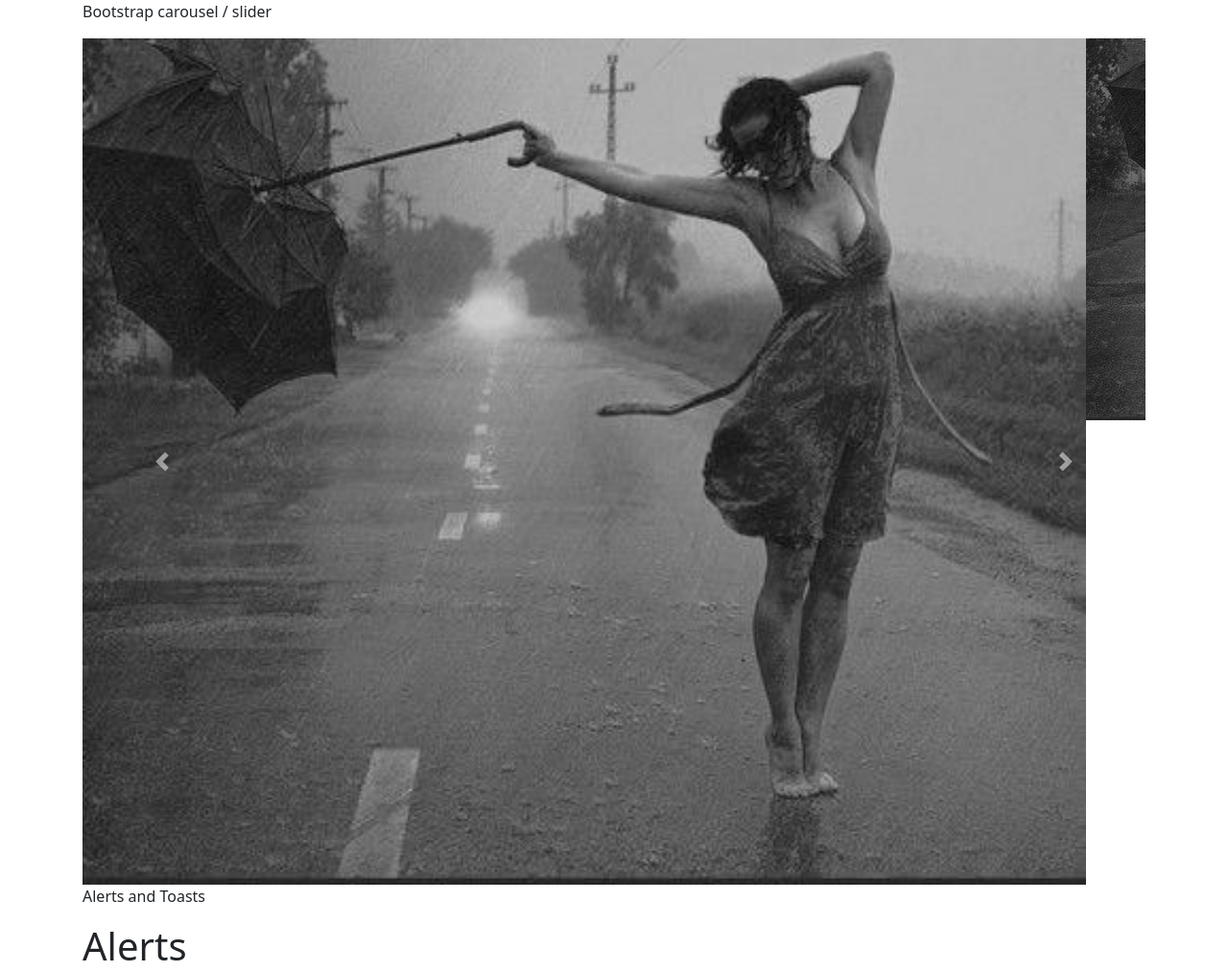
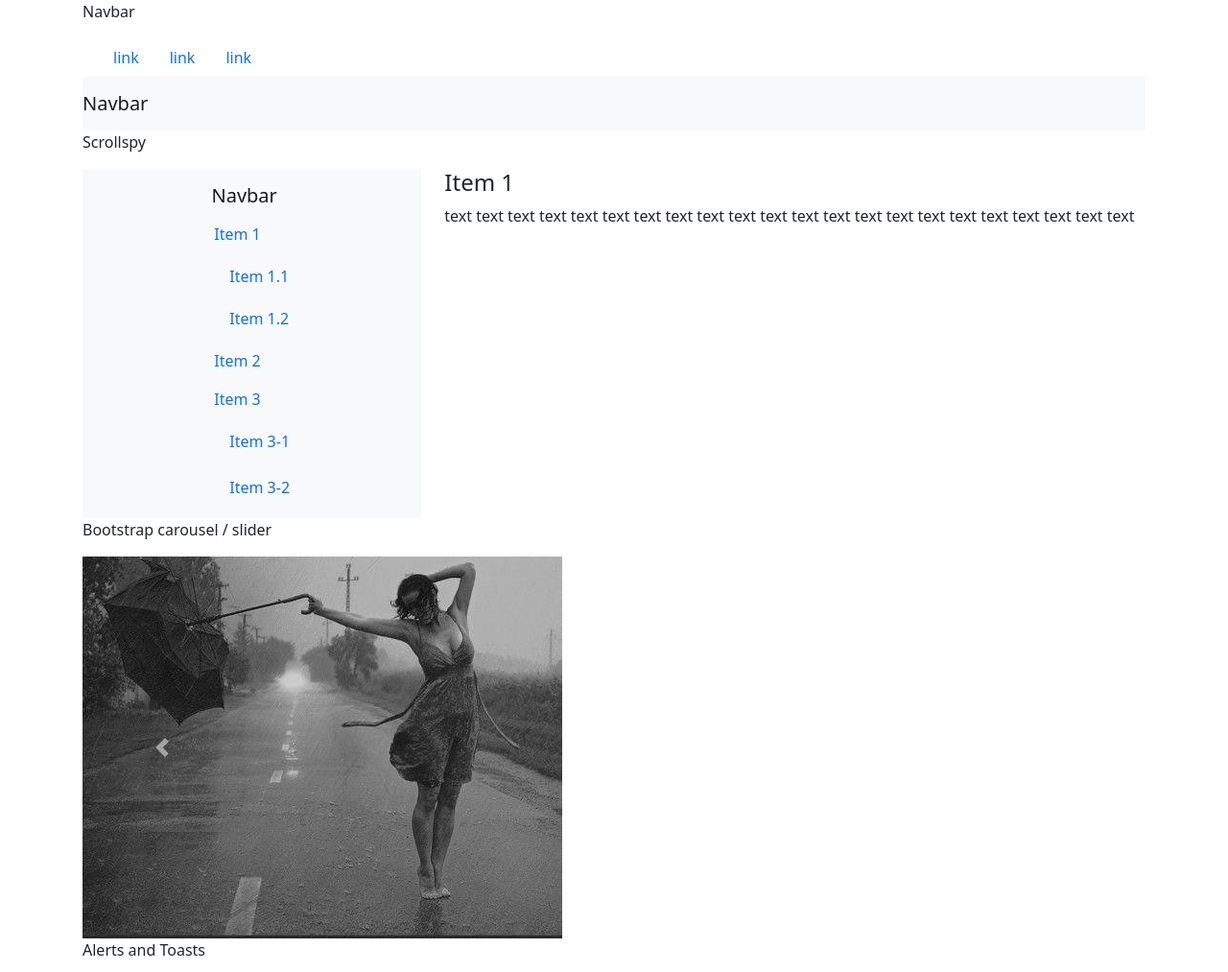
Before and after one commit to kasra6/Bootstrap-5-alpha, a plain HTML site: page index.html in a window 1280 px wide. Shown: the top 1013 px of the page at 96% size. Drawn offline with nearby package versions, Linux system fonts and the light colour scheme.

Commit message:
Bootstrap 5 test finnished

```diff
--- a/index.html
+++ b/index.html
@@ -16,6 +16,53 @@
 
 <body>
   <div class="container">
+    <p>Navbar</p>
+
+    <div class="container">
+      <ul class="nav">
+        <li class="nav-item active"><a class="nav-link" href="#">link</a></li>
+        <li class="nav-item"><a class="nav-link" href="#">link</a></li>
+        <li class="nav-item"><a class="nav-link" href="#">link</a></li>
+      </ul>
+    </div>
+
+    <nav class="navbar nav-bar-expand-lg navbar-light bg-light">
+      <a class="navbar-brand" href="#">Navbar</a>
+    </nav>
+
+    <p>Scrollspy</p>
+
+    <div data-spy="scroll" data-target="#navbar-example" class="bd-example">
+        <div class="row">
+          <div class="col-4">
+            <nav id="navbar-example" class="navbar navbar-light bg-light flex-column">
+              <a class="navbar-brand" href="#">Navbar</a>
+              <nav class="nav nav-pills flex-column">
+                <a class="nav-link" href="#item1">Item 1</a>
+                <nav class="nav-pills flex-column">
+                  <a class="nav-link ml-3 my-1">Item 1.1</a>
+                  <a class="nav-link ml-3 my-1">Item 1.2</a>
+                </nav>
+                <a class="nav-link" href="#">Item 2</a>
+                <a class="nav-link" href="#">Item 3</a>
+                <nav class="nav nav-pills flex-column">
+                  <a class="nav-link ml-3 my-1">Item 3-1</a>
+                  <a class="nav-link ml-3 my-1">Item 3-2</a>
+                </nav>
+              </nav>
+            </nav>
+          </div>
+          <div class="col-8">
+            <div data-spy="scroll" data-target="navbar-example" data-offset="0" class="scrollspy-example-2">
+              <h4 id="#item1">Item 1</h4>
+              <p>text text text text text text text text text text text text text text text text text text text text text text </p>
+
+            </div>
+          </div>
+        </div>
+    </div>
+
+
     <p>Bootstrap carousel / slider</p>
 
     <div id="carouselMain" class="carousel slide" data-ride="carousel">
```
